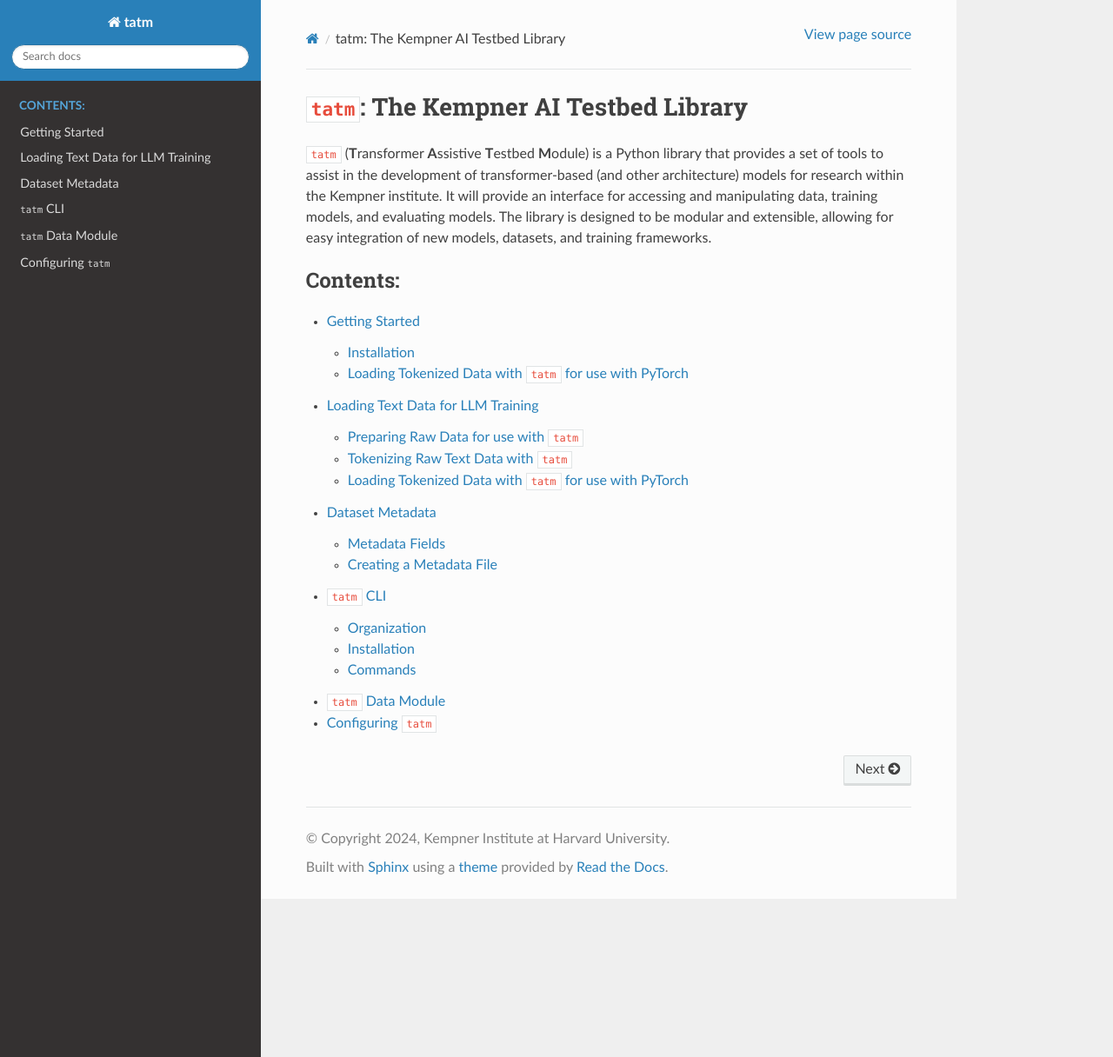
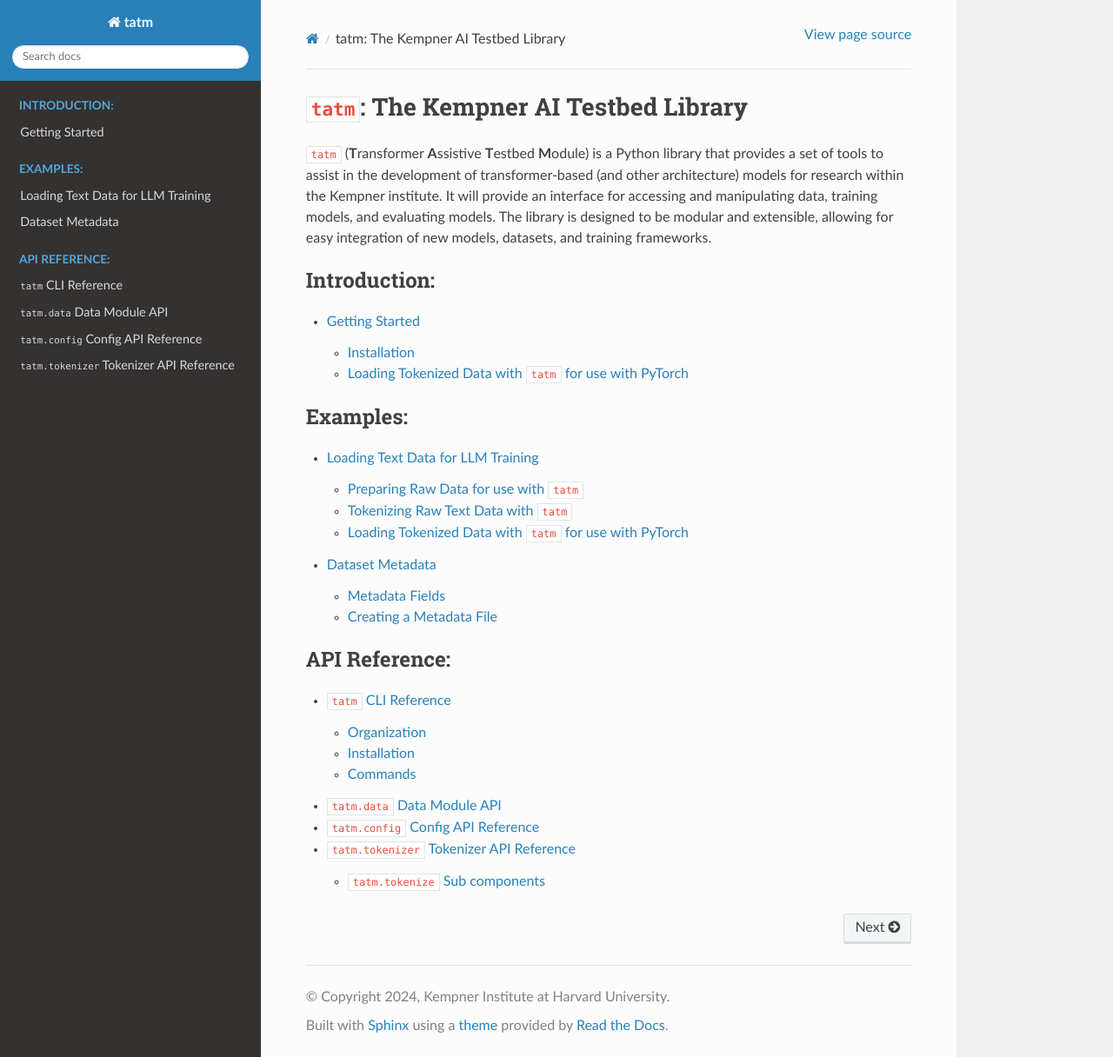
Before and after one commit to KempnerInstitute/tatm, a Sphinx documentation site: the page built from docs/index.md, in a window 1280 px wide and 1216 px high. Shown: the whole window at 87% size. Built offline with Sphinx 7.4.7 and the Read the Docs theme 3.1.0, drawn with Linux system fonts in a browser that asks for light colours.

Commit message:
clarify api reference docs (#80)

````diff
--- a/docs/cli.md
+++ b/docs/cli.md
@@ -1,4 +1,4 @@
-# `tatm` CLI
+# `tatm` CLI Reference
 
 The `tatm` library includes a command-line interface (CLI) that provides a set of tools for interacting with the library. The CLI is designed to be
 easy to use and to provide a consistent interface for common tasks. The CLI is built using the `click` library, which provides a simple and
--- a/docs/config.md
+++ b/docs/config_api.md
@@ -1,4 +1,4 @@
-# Configuring `tatm`
+# `tatm.config` Config API Reference
 
 ```{eval-rst}
 .. automodule:: tatm.config
--- a/docs/data.md
+++ b/docs/data_api.md
@@ -1,4 +1,4 @@
-# `tatm` Data Module
+# `tatm.data` Data Module API
 
 The `tatm.data` module provides a set of tools for accessing and manipulating data. The module is designed to be modular and extensible, allowing for easy integration of new datasets and data processing tools.
 
--- a/docs/index.md
+++ b/docs/index.md
@@ -13,11 +13,22 @@
 
 ```{toctree}
 :maxdepth: 2
-:caption: Contents:
+:caption: Introduction:
 getting_started.md
+```
+
+```{toctree}
+:maxdepth: 2
+:caption: Examples:
 text_dataset.md
 metadata.md
+```
+
+```{toctree}
+:maxdepth: 2
+:caption: API Reference:
 cli.md
-data.md
-config.md
+data_api.md
+config_api.md
+tokenizer_api.md
 ```
--- /dev/null
+++ b/docs/tokenizer_api.md
@@ -0,0 +1,17 @@
+# `tatm.tokenizer` Tokenizer API Reference
+
+```{eval-rst}
+.. automodule:: tatm.tokenizer
+    :members:
+    :undoc-members:
+    :show-inheritance:
+```
+
+## `tatm.tokenize` Sub components
+
+```{eval-rst}
+.. automodule:: tatm.tokenizer.engine
+    :members:
+    :undoc-members:
+    :show-inheritance:
+```
````
